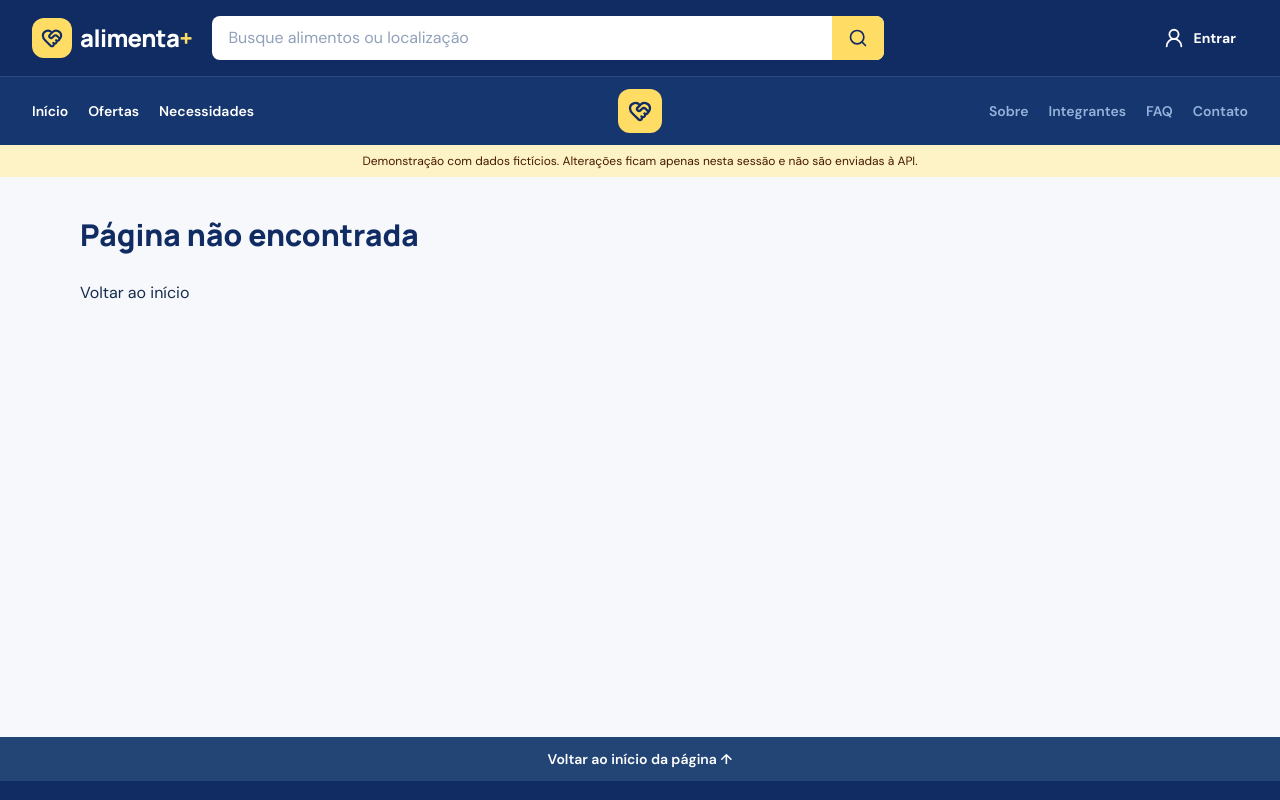
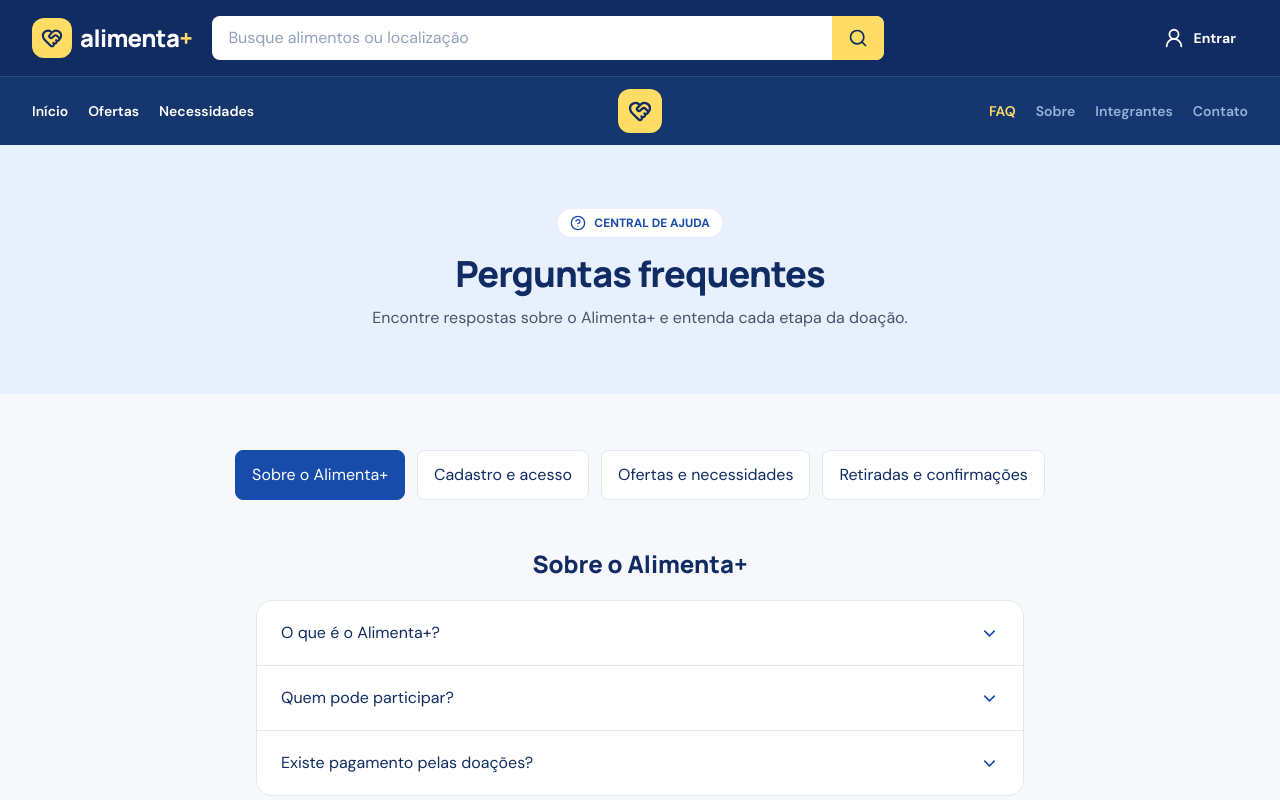
Before and after one commit to NEXT-TECH-ALIMENTA-MAIS/FRONT-END-DESIGN-ENGINEERING, a React (Vite) app: page /faq in a window 1280 px wide. Shown: the top 800 px of the page. Built offline with nearby package versions, Linux system fonts and the light colour scheme.

Commit message:
feat : Criando a pagina FAQ e adicionando algumas animações na pagina e em outras paginas

```diff
--- a/src/components/Cabecalho/Cabecalho.tsx
+++ b/src/components/Cabecalho/Cabecalho.tsx
@@ -8,7 +8,7 @@ const paginas = [
   { nome: 'Ofertas', caminho: '/ofertas' },
   { nome: 'Necessidades', caminho: '/necessidades' },
 ]
-const institucionais = ['Sobre', 'Integrantes', 'FAQ', 'Contato']
+const institucionais = ['Sobre', 'Integrantes', 'Contato']
 
 export function Cabecalho() {
   const perfil = useContext(PerfilContext)
@@ -48,6 +48,7 @@ export function Cabecalho() {
         <div className="lg:hidden"><button type="button" onClick={()=>setMenuAberto(!menuAberto)} aria-label={menuAberto?'Fechar menu':'Abrir menu'} aria-expanded={menuAberto} aria-controls="menu-mobile" className="rounded-lg p-2 hover:bg-white/10">{menuAberto?<X/>:<Menu/>}</button></div>
         <Link to="/" className="mx-auto flex h-11 w-11 shrink-0 items-center justify-center rounded-xl bg-sun text-navy" aria-label="Alimenta mais, início"><HeartHandshake size={24} strokeWidth={2.3}/></Link>
         <nav aria-label="Páginas institucionais" className="hidden items-center justify-end gap-5 lg:flex">
+          <NavLink to="/faq" className={({isActive})=>`text-sm font-semibold hover:text-sun ${isActive?'text-sun':''}`}>FAQ</NavLink>
           {institucionais.map(nome=><span key={nome} aria-disabled="true" title="Página em desenvolvimento" className="text-sm font-semibold text-blue-200/75">{nome}<span className="sr-only"> (em breve)</span></span>)}
         </nav>
         <div className="lg:hidden" aria-hidden="true"/>
@@ -58,6 +59,7 @@ export function Cabecalho() {
       <div className="flex flex-col gap-1 px-5 py-3 text-sm font-medium">
         {perfil&&<p className="py-2 text-blue-100">Olá, {perfil.nome} <span className="text-xs">(perfil fictício)</span></p>}
         {paginas.map(pagina=><NavLink key={pagina.caminho} to={pagina.caminho} end={pagina.caminho==='/'} onClick={()=>setMenuAberto(false)} className={({isActive})=>`py-2 hover:text-sun ${isActive?'text-sun':''}`}>{pagina.nome}</NavLink>)}
+        <NavLink to="/faq" onClick={()=>setMenuAberto(false)} className={({isActive})=>`py-2 hover:text-sun ${isActive?'text-sun':''}`}>FAQ</NavLink>
         {institucionais.map(nome=><span key={nome} aria-disabled="true" className="py-2 text-blue-200/75">{nome} <span className="text-xs">(em breve)</span></span>)}
         <Link to={perfil?'/painel':'/acesso'} onClick={()=>setMenuAberto(false)} className="py-2 text-sun">{perfil?'Acessar demonstração':'Entrar'}</Link>
       </div>
--- a/src/components/Rodape/Rodape.tsx
+++ b/src/components/Rodape/Rodape.tsx
@@ -8,7 +8,7 @@ export function Rodape() {
     <a href="#topo" className="block bg-[#234576] px-4 py-3 text-center text-sm font-semibold hover:bg-bluebrand">Voltar ao início da página ↑</a>
     <div className="mx-auto grid max-w-7xl gap-8 px-5 py-10 sm:grid-cols-2 lg:grid-cols-[2fr_1fr_1fr] lg:px-8">
       <div><Link to="/" className="inline-flex items-center gap-2" aria-label="Alimenta mais, início"><span className="flex h-10 w-10 items-center justify-center rounded-xl bg-sun text-navy"><HeartHandshake size={22} strokeWidth={2.3}/></span><span className="font-display text-2xl font-extrabold">alimenta<span className="text-sun">+</span></span></Link><p className="mt-3 max-w-xs text-sm leading-6 text-blue-100">Conectando estabelecimentos e instituições para que mais alimentos cheguem a quem precisa.</p></div>
-      <div><h2 className="font-display text-sm font-extrabold">Explore o Alimenta+</h2><ul className="mt-4 space-y-3 text-sm text-blue-100"><li><Link className="hover:text-sun" to="/ofertas">Ofertas de alimentos</Link></li><li><Link className="hover:text-sun" to="/necessidades">Necessidades</Link></li><li><Link className="hover:text-sun" to="/">Página inicial</Link></li></ul></div>
+      <div><h2 className="font-display text-sm font-extrabold">Explore o Alimenta+</h2><ul className="mt-4 space-y-3 text-sm text-blue-100"><li><Link className="hover:text-sun" to="/ofertas">Ofertas de alimentos</Link></li><li><Link className="hover:text-sun" to="/necessidades">Necessidades</Link></li><li><Link className="hover:text-sun" to="/">Página inicial</Link></li><li><Link className="hover:text-sun" to="/faq">Perguntas frequentes</Link></li></ul></div>
       <div><h2 className="font-display text-sm font-extrabold">Faça parte</h2><ul className="mt-4 space-y-3 text-sm text-blue-100"><li><Link className="hover:text-sun" to="/acesso">Acessar demonstração</Link></li><li><Link className="hover:text-sun" to="/painel">Meu painel</Link></li></ul></div>
     </div>
     <div className="border-t border-white/10 px-4 py-5 text-center text-xs leading-5 text-blue-200">© {anoAtual} Alimenta+. Todos os direitos reservados.</div>
--- a/src/index.css
+++ b/src/index.css
@@ -13,3 +13,20 @@ body { margin: 0; min-width: 320px; background: #f6f8fc; color: #172b4c; font-fa
 button, input { font: inherit; }
 button, a { -webkit-tap-highlight-color: transparent; }
 :focus-visible { outline: 3px solid #f1b800; outline-offset: 3px; }
+
+/* Entrada discreta da mensagem principal da página inicial. */
+@keyframes aparecer-suave {
+  from { opacity: 0; transform: translateY(12px); }
+  to { opacity: 1; transform: translateY(0); }
+}
+.entrada-home { animation: aparecer-suave 600ms ease-out both; }
+
+@media (prefers-reduced-motion: reduce) {
+  html { scroll-behavior: auto; }
+  *, *::before, *::after {
+    animation-duration: 0.01ms !important;
+    animation-iteration-count: 1 !important;
+    transition-duration: 0.01ms !important;
+    scroll-behavior: auto !important;
+  }
+}
--- a/src/pages/Demonstracao.tsx
+++ b/src/pages/Demonstracao.tsx
@@ -4,6 +4,7 @@ import { Link, Route, Routes } from 'react-router-dom'
 import { Pagina } from '../components/Interface/Interface'
 import { necessidadesIniciais, ofertasIniciais, organizacoesIniciais, pedidosIniciais } from '../services/dadosDemonstracao'
 import { Home } from './Home/Home'
+import { Faq } from './Faq/Faq'
 import { Acesso } from './Acesso/Acesso'
 import { Cadastro } from './Cadastro/Cadastro'
 import { ListaOfertas } from './ListaOfertas/ListaOfertas'
@@ -21,5 +22,5 @@ export function Demonstracao() {
   const [perfil, setPerfil] = useState(0)
   const atual = orgs.find(o => o.id === perfil && o.ativa)
   const estado = { orgs, setOrgs, ofertas, setOfertas, pedidos, setPedidos, necessidades, setNecessidades, atual, setPerfil }
-  return <PerfilContext.Provider value={atual}><Routes><Route path="/" element={<Home/>}/><Route path="/acesso" element={<Acesso {...estado}/>} /><Route path="/cadastro" element={<Cadastro {...estado}/>} /><Route path="/ofertas" element={<ListaOfertas {...estado}/>} /><Route path="/ofertas/:id" element={<DetalheOferta {...estado}/>} /><Route path="/necessidades" element={<ListaNecessidades {...estado}/>} /><Route path="/necessidades/:id" element={<DetalheNecessidade {...estado}/>} /><Route path="/painel" element={<Painel {...estado}/>} /><Route path="/retiradas/:id" element={<Retiradas {...estado}/>} /><Route path="*" element={<Pagina titulo="Página não encontrada"><Link to="/">Voltar ao início</Link></Pagina>}/></Routes></PerfilContext.Provider>
+  return <PerfilContext.Provider value={atual}><Routes><Route path="/" element={<Home/>}/><Route path="/faq" element={<Faq/>} /><Route path="/acesso" element={<Acesso {...estado}/>} /><Route path="/cadastro" element={<Cadastro {...estado}/>} /><Route path="/ofertas" element={<ListaOfertas {...estado}/>} /><Route path="/ofertas/:id" element={<DetalheOferta {...estado}/>} /><Route path="/necessidades" element={<ListaNecessidades {...estado}/>} /><Route path="/necessidades/:id" element={<DetalheNecessidade {...estado}/>} /><Route path="/painel" element={<Painel {...estado}/>} /><Route path="/retiradas/:id" element={<Retiradas {...estado}/>} /><Route path="*" element={<Pagina titulo="Página não encontrada"><Link to="/">Voltar ao início</Link></Pagina>}/></Routes></PerfilContext.Provider>
 }
--- /dev/null
+++ b/src/pages/Faq/Faq.tsx
@@ -0,0 +1,56 @@
+import { useState } from 'react'
+import { ChevronDown, CircleHelp } from 'lucide-react'
+import { Link } from 'react-router-dom'
+import { MainLayout } from '../../layouts/MainLayout/MainLayout'
+
+const categorias = [
+  { nome: 'Sobre o Alimenta+', perguntas: [
+    { pergunta: 'O que é o Alimenta+?', resposta: 'O Alimenta+ é uma plataforma em desenvolvimento que aproxima estabelecimentos com alimentos para doar de instituições que precisam recebê-los.' },
+    { pergunta: 'Quem pode participar?', resposta: 'Estabelecimentos, como mercados e restaurantes, podem oferecer alimentos. Instituições, como ONGs, podem solicitar ofertas e publicar suas necessidades.' },
+    { pergunta: 'Existe pagamento pelas doações?', resposta: 'Não. O Alimenta+ foi pensado para a doação de alimentos e não realiza compras, pagamentos ou transferências de dinheiro.' },
+  ] },
+  { nome: 'Cadastro e acesso', perguntas: [
+    { pergunta: 'Como uma organização pode participar?', resposta: 'A organização escolhe se é estabelecimento ou instituição e preenche seu cadastro. A proposta prevê análise por um administrador antes de liberar as publicações.' },
+    { pergunta: 'O que acontece após o cadastro?', resposta: 'O cadastro fica pendente de aprovação. Na versão atual, esse processo pode ser experimentado apenas com dados fictícios na demonstração.' },
+    { pergunta: 'Posso inativar minha própria organização?', resposta: 'A inativação é feita pela administração, com justificativa, desde que não exista uma doação em andamento vinculada à organização. O histórico é preservado.' },
+  ] },
+  { nome: 'Ofertas e necessidades', perguntas: [
+    { pergunta: 'Como funciona uma oferta?', resposta: 'O estabelecimento informa os alimentos disponíveis para doação. Cada item pode ter quantidade em kg, lote, validade e informações de conservação.' },
+    { pergunta: 'Uma instituição pode publicar o que precisa?', resposta: 'Sim. A instituição pode publicar uma necessidade com os alimentos e quantidades desejados e, quando aplicável, vinculá-la a uma campanha.' },
+    { pergunta: 'Posso solicitar uma oferta que está em andamento?', resposta: 'A proposta permite novas solicitações enquanto a oferta está em atendimento. Elas ficam pendentes até que o estabelecimento possa iniciar outro atendimento.' },
+  ] },
+  { nome: 'Retiradas e confirmações', perguntas: [
+    { pergunta: 'Como as partes combinam a retirada?', resposta: 'As partes conversam fora da plataforma usando os dados de contato informados e combinam os detalhes. Elas devem manter o andamento atualizado no site.' },
+    { pergunta: 'Uma doação pode ter mais de uma retirada?', resposta: 'Sim. Uma solicitação pode ser atendida em várias viagens. Enquanto faltar uma retirada combinada, o atendimento permanece em andamento.' },
+    { pergunta: 'Como o recebimento é confirmado?', resposta: 'Em cada retirada, o estabelecimento informa os kg entregues e a instituição informa os kg recebidos para cada alimento. A confirmação depende da concordância dos valores.' },
+    { pergunta: 'O que acontece se as quantidades forem diferentes?', resposta: 'A divergência deve ter uma justificativa e ser encaminhada à administração para análise. O valor divergente não é contabilizado como recebido até a resolução.' },
+  ] },
+]
+
+export function Faq() {
+  const [categoriaSelecionada, setCategoriaSelecionada] = useState(0)
+  const [perguntaAberta, setPerguntaAberta] = useState<number | null>(null)
+  const categoria = categorias[categoriaSelecionada]
+
+  function selecionarCategoria(indice: number) {
+    setCategoriaSelecionada(indice)
+    setPerguntaAberta(null)
+  }
+
+  return <MainLayout><main>
+    <section className="bg-[#e8f0fd] px-4 py-12 text-center sm:py-16">
+      <div className="mx-auto max-w-3xl"><span className="inline-flex items-center gap-2 rounded-full bg-white px-3 py-1.5 text-xs font-bold text-bluebrand"><CircleHelp size={16}/> CENTRAL DE AJUDA</span><h1 className="mt-4 font-display text-3xl font-extrabold tracking-tight text-navy sm:text-4xl">Perguntas frequentes</h1><p className="mt-3 text-sm leading-6 text-slate-600 sm:text-base">Encontre respostas sobre o Alimenta+ e entenda cada etapa da doação.</p></div>
+    </section>
+    <section className="mx-auto max-w-5xl px-4 py-10 sm:px-6 sm:py-14">
+      <div className="flex flex-wrap justify-center gap-2 sm:gap-3" aria-label="Categorias de perguntas">
+        {categorias.map((item, indice)=><button key={item.nome} type="button" onClick={()=>selecionarCategoria(indice)} aria-pressed={categoriaSelecionada===indice} className={`rounded-lg border px-4 py-3 text-xs font-bold transition sm:text-sm ${categoriaSelecionada===indice?'border-bluebrand bg-bluebrand text-white':'border-slate-200 bg-white text-navy hover:border-bluebrand'}`}>{item.nome}</button>)}
+      </div>
+      <div className="mx-auto mt-12 max-w-3xl"><h2 className="mb-5 text-center font-display text-xl font-extrabold text-navy sm:text-2xl">{categoria.nome}</h2>
+        <div className="overflow-hidden rounded-2xl border border-slate-200 bg-white">
+          {categoria.perguntas.map((item,indice)=>{const aberta=perguntaAberta===indice;return <div key={item.pergunta} className="border-b border-slate-200 last:border-b-0"><h3><button type="button" aria-expanded={aberta} aria-controls={`resposta-${indice}`} onClick={()=>setPerguntaAberta(aberta?null:indice)} className="flex w-full items-center justify-between gap-4 px-5 py-5 text-left text-sm font-bold text-navy hover:bg-blue-50 sm:px-6 sm:text-base"><span>{item.pergunta}</span><ChevronDown size={19} className={`shrink-0 text-bluebrand transition-transform ${aberta?'rotate-180':''}`}/></button></h3><div id={`resposta-${indice}`} hidden={!aberta} className="px-5 pb-5 text-sm leading-7 text-slate-600 sm:px-6">{item.resposta}</div></div>})}
+        </div>
+        <div className="mt-8 rounded-2xl bg-[#e8f0fd] px-5 py-6 text-center"><h2 className="font-display text-lg font-extrabold text-navy">Quer conhecer as ofertas?</h2><p className="mt-2 text-sm text-slate-600">Veja como os alimentos podem se conectar a quem precisa.</p><Link to="/ofertas" className="mt-4 inline-block font-bold text-bluebrand underline">Explorar ofertas</Link></div>
+      </div>
+    </section>
+  </main></MainLayout>
+}
--- a/src/pages/Home/Home.tsx
+++ b/src/pages/Home/Home.tsx
@@ -18,7 +18,7 @@ export function Home() {
   const resultados = useMemo(() => ofertas.filter(o => (categoria === 'Todos' || o.categoria === categoria)).slice(0, 4), [categoria])
   return <MainLayout><main>
     <section className="bg-[#e8f0fd] px-4 py-5 sm:px-6 lg:px-8 lg:py-7"><div className="mx-auto grid max-w-7xl overflow-hidden rounded-2xl bg-[#c9defb] md:min-h-95 md:grid-cols-[1.05fr_.95fr]">
-      <div className="relative flex flex-col items-start justify-center px-6 py-10 sm:px-10 lg:px-14"><span className="mb-5 inline-flex items-center gap-2 rounded-full bg-white/70 px-3 py-1.5 text-[10px] font-extrabold tracking-[.14em] text-bluebrand"><span className="h-2 w-2 rounded-full bg-bluebrand"/> MAIS ALIMENTO, MAIS CUIDADO</span><h1 className="max-w-xl font-display text-[2.25rem] font-extrabold leading-[1.13] tracking-[-.045em] text-navy sm:text-5xl lg:text-[3.45rem]">Um gesto simples.<br/><span className="text-bluebrand">Um impacto enorme.</span></h1><p className="mt-5 max-w-md text-sm leading-7 text-[#425a7c] sm:text-base">Conectamos alimentos disponíveis a instituições que transformam doações em refeições para quem precisa.</p><div className="mt-7 flex flex-wrap items-center gap-3"><a href="#ofertas" className="inline-flex items-center gap-3 rounded-lg bg-bluebrand px-5 py-3.5 text-sm font-bold text-white shadow-lg shadow-blue-900/15 transition hover:bg-navy">Explorar alimentos <ArrowRight size={17}/></a><a href="#como-funciona" className="inline-flex items-center gap-2 px-3 py-3 text-sm font-bold text-navy hover:text-bluebrand">Como funciona <ArrowDown size={16}/></a></div></div>
+      <div className="entrada-home relative flex flex-col items-start justify-center px-6 py-10 sm:px-10 lg:px-14"><span className="mb-5 inline-flex items-center gap-2 rounded-full bg-white/70 px-3 py-1.5 text-[10px] font-extrabold tracking-[.14em] text-bluebrand"><span className="h-2 w-2 rounded-full bg-bluebrand"/> MAIS ALIMENTO, MAIS CUIDADO</span><h1 className="max-w-xl font-display text-[2.25rem] font-extrabold leading-[1.13] tracking-[-.045em] text-navy sm:text-5xl lg:text-[3.45rem]">Um gesto simples.<br/><span className="text-bluebrand">Um impacto enorme.</span></h1><p className="mt-5 max-w-md text-sm leading-7 text-[#425a7c] sm:text-base">Conectamos alimentos disponíveis a instituições que transformam doações em refeições para quem precisa.</p><div className="mt-7 flex flex-wrap items-center gap-3"><a href="#ofertas" className="inline-flex items-center gap-3 rounded-lg bg-bluebrand px-5 py-3.5 text-sm font-bold text-white shadow-lg shadow-blue-900/15 transition hover:bg-navy">Explorar alimentos <ArrowRight size={17}/></a><a href="#como-funciona" className="inline-flex items-center gap-2 px-3 py-3 text-sm font-bold text-navy hover:text-bluebrand">Como funciona <ArrowDown size={16}/></a></div></div>
       <div className="relative min-h-60 overflow-hidden md:min-h-full"><img className="absolute inset-0 h-full w-full object-cover" src="https://images.unsplash.com/photo-1542838132-92c53300491e?auto=format&fit=crop&w=1200&q=85" alt="Alimentos frescos organizados para compartilhar"/><div className="absolute inset-0 bg-gradient-to-t from-navy/35 to-transparent md:bg-gradient-to-r md:from-[#c9defb]/35 md:to-transparent"/><div className="absolute bottom-5 right-5 flex items-center gap-3 rounded-xl bg-white px-4 py-3 shadow-lg"><span className="rounded-full bg-[#fff3bd] p-2 text-navy"><HeartHandshake size={21}/></span><span className="text-xs font-bold text-navy">Compartilhar<br/><span className="font-normal text-slate-500">faz a diferença</span></span></div></div>
     </div></section>
     <section className="border-b border-slate-200 bg-white"><div className="mx-auto grid max-w-7xl grid-cols-1 gap-4 px-5 py-5 sm:grid-cols-3 sm:gap-6 sm:px-6 lg:px-8">{[{icon:HandHeart,title:'Doar é transformar',text:'Alimentos que chegam mais longe'},{icon:MapPin,title:'Conexões locais',text:'Encontre iniciativas perto de você'},{icon:ShieldCheck,title:'Mais transparência',text:'Acompanhe cada etapa da doação'}].map(item=><div key={item.title} className="flex items-center gap-3 sm:justify-center"><span className="rounded-xl bg-blue-50 p-2.5 text-bluebrand"><item.icon size={21}/></span><div><p className="text-sm font-bold text-navy">{item.title}</p><p className="mt-0.5 text-xs text-slate-500">{item.text}</p></div></div>)}</div></section>
```
